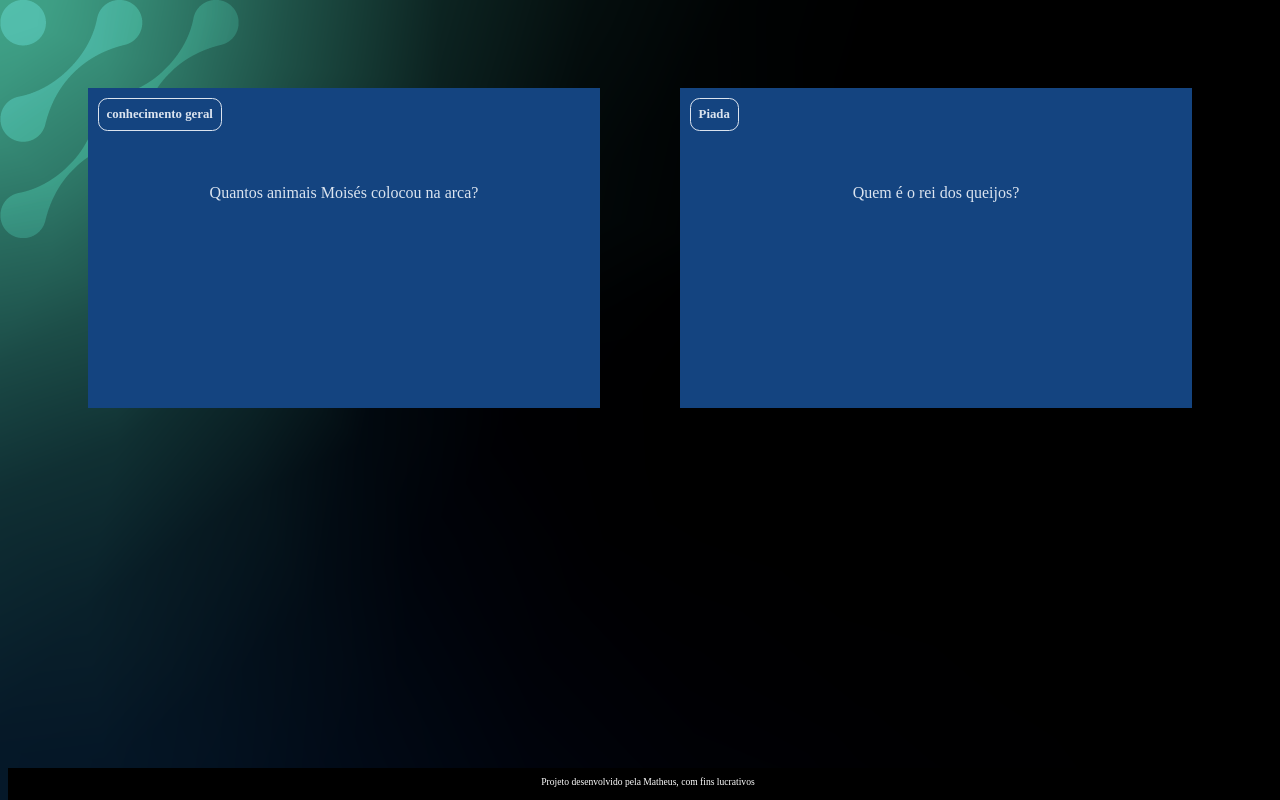
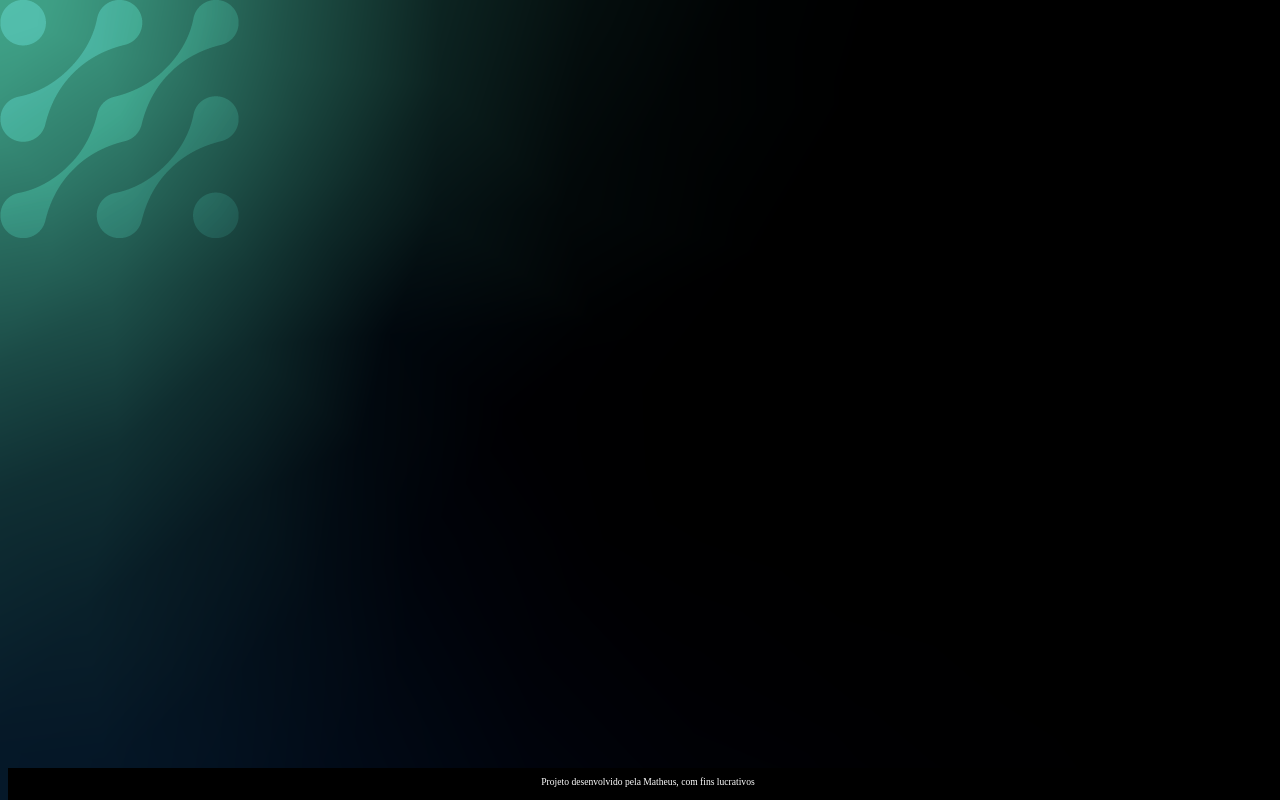
Before and after one commit to teteulemes/Ferramenta-de-EStud0, a plain HTML site: page index.html in a window 1280 px wide. Drawn offline with Linux system fonts and the light colour scheme.

Commit message:
Update index.html

```diff
--- a/index.html
+++ b/index.html
@@ -23,32 +23,12 @@
                     </div>
                 </div>
             </article>-->
-            <article class="cartao">
-                <div class="cartao__conteudo">
-                    <h3>conhecimento geral</h3>
-                    <div class="cartao__conteudo__pergunta">
-                        <p>Quantos animais Moisés colocou na arca?</p>
-                    </div>
-                    <div class="cartao__conteudo__resposta">
-                        <p>Não foi Moisés que construiu a arca. Foi Noé(Pegadinha).</p>
-                    </div>
-                </div>
-            </article>
-            <article class="cartao">
-                <div class="cartao__conteudo">
-                    <h3>Piada</h3>
-                    <div class="cartao__conteudo__pergunta">
-                        <p>Quem é o rei dos queijos?</p>
-                    </div>
-                    <div class="cartao__conteudo__resposta">
-                    <p> O REIqueijão.</p>
-                    </div>
-                </div>
-            </article>
         </section>
     </main>
     <footer>
         <p>Projeto desenvolvido pela Matheus, com fins lucrativos</p>
     </footer>
+     <script src= "app.js"></script>
+     <script src= "perguntas"></script>
 </body>
 </html>
```
